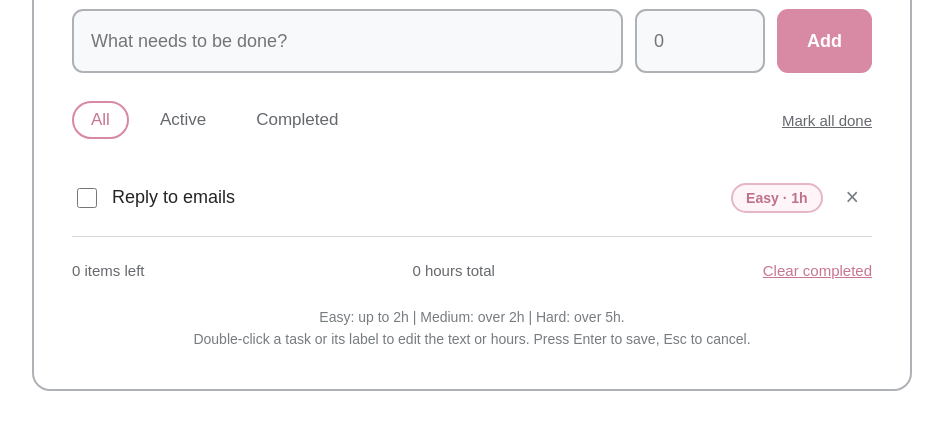
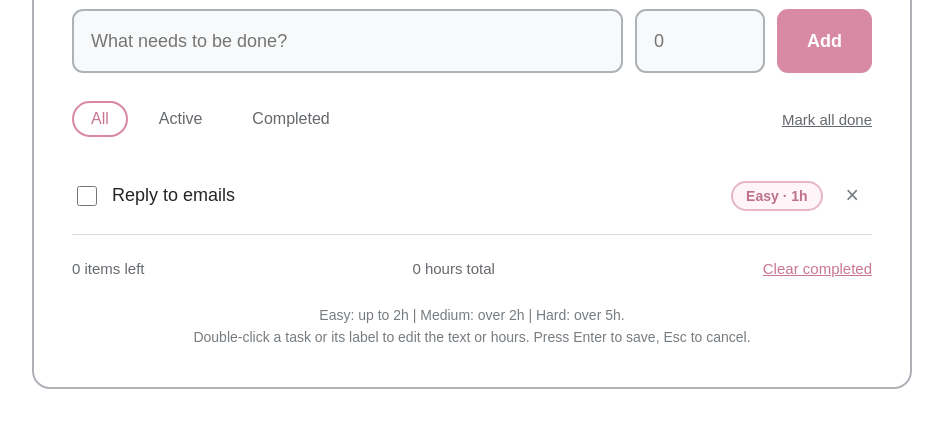
Before and after one commit to awiewie/PRIN135-Todo-App, a plain HTML site: page index.html in a window 1280 px wide. Shown: the part 154-584 px from the top of the page, without its empty margins (168-1111 px from the left). Drawn offline with Linux system fonts and the light colour scheme.

Commit message:
edits to index and css

```diff
--- a/index.html
+++ b/index.html
@@ -1,6 +1,7 @@
 
 <!DOCTYPE html>
 <html lang="en">
+
 <head>
     <meta charset="UTF-8">
     <meta name="viewport" content="width=device-width, initial-scale=1.0">
@@ -9,10 +10,12 @@
 </head>
 
 <body>
+
     <h1>Todo List</h1>
 
     <form id="task">
         <div class="task-form">
+
             <input
                 type="text"
                 id="task-name"
@@ -25,35 +28,43 @@
                 id="task-hours"
                 name="taskHours"
                 placeholder="0"
-                min="0">
+                min="0"
+                required>
 
             <button type="submit" id="add-button">Add</button>
+
         </div>
     </form>
 
-    <div class="filter-row">
-        <div class="taposNaBa">
-            <button class="active" data-filter="all">All</button>
-            <button data-filter="active">Active</button>
-            <button data-filter="completed">Completed</button>
+    <div class="toolbar">
+
+        <div class="filters">
+            <button type="button" class="filter-active" data-filter="all">All</button>
+            <button type="button" data-filter="active">Active</button>
+            <button type="button" data-filter="completed">Completed</button>
         </div>
 
         <a href="#" id="mark-all">Mark all done</a>
+
     </div>
 
     <ul id="task-list">
+
         <li>
             <input type="checkbox">
             <label>Reply to emails</label>
             <span class="difficulty easy">Easy · 1h</span>
             <button type="button">×</button>
         </li>
+
     </ul>
 
     <div id="tldr">
+
         <span id="remaining">0 items left</span>
         <span id="hours-total">0 hours total</span>
         <a href="#" id="clear-completed">Clear completed</a>
+
     </div>
 
     <p class="isntructions">
@@ -62,5 +73,8 @@
         Double-click a task or its label to edit the text or hours.
         Press Enter to save, Esc to cancel.
     </p>
+
+    <script src="script.js"></script>
+
 </body>
 </html>
--- a/styles.css
+++ b/styles.css
@@ -68,42 +68,41 @@ h1 {
     font-size: 18px;
     font-weight: 600;
     cursor: pointer;
-    transition: 0.2s;
 }
 
 #add-button:hover {
     background: #c87591;
 }
 
-.filter-row {
+.toolbar {
     display: flex;
+    justify-content: space-between;
     align-items: center;
-    justify-content: space-between;
     margin: 28px 0 20px;
 }
 
-.taposNaBa {
+.filters {
     display: flex;
     align-items: center;
     gap: 12px;
 }
 
-.taposNaBa button {
+.filters button {
     padding: 7px 17px;
     border: 2px solid transparent;
     border-radius: 25px;
     background: transparent;
     color: #65696d;
-    font-size: 17px;
+    font-size: 16px;
     cursor: pointer;
+    transition: 0.2s;
 }
 
-.taposNaBa button:hover {
+.filters button:hover {
     color: #c87591;
 }
 
-.taposNaBa button.active,
-.taposNaBa button[aria-pressed="true"] {
+.filters button.filter-active {
     border-color: #d889a3;
     color: #c87591;
 }
@@ -232,10 +231,6 @@ h1 {
     color: #a95674;
 }
 
-#clear-completed {
-    color: #c87591;
-}
-
 .isntructions {
     margin-top: 27px;
     text-align: center;
@@ -267,18 +262,18 @@ h1 {
         flex: 1;
     }
 
-    .filter-row {
+    .toolbar {
         align-items: flex-start;
         flex-direction: column;
         gap: 15px;
     }
 
-    .taposNaBa {
+    .filters {
         gap: 5px;
         flex-wrap: wrap;
     }
 
-    .taposNaBa button {
+    .filters button {
         font-size: 14px;
         padding: 7px 10px;
     }
```
